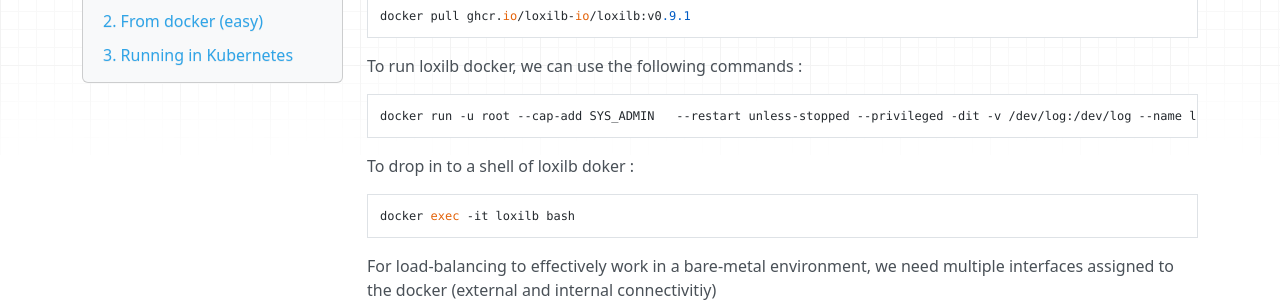
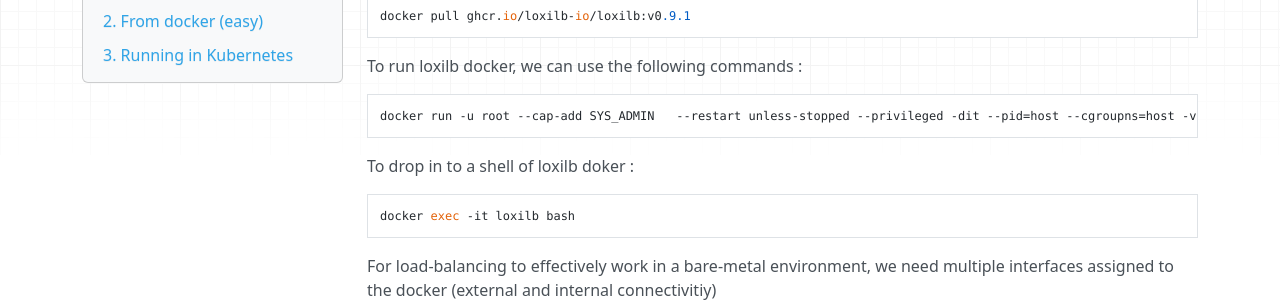
Before and after one commit to loxilb-io/loxilbdocs, an MkDocs documentation site: the page built from docs/run.md, in a window 1280 px wide and 900 px high, scrolled down 954 px. Shown: the part 151-453 px from the top of the window. Built offline with MkDocs 1.6.1, drawn with Linux system fonts in a browser that asks for light colours; nearby versions of some CDN libraries.

Commit message:
Update run.md

````diff
--- a/docs/run.md
+++ b/docs/run.md
@@ -55,7 +55,7 @@
 To run loxilb docker, we can use the following commands :
 
 ```
-docker run -u root --cap-add SYS_ADMIN   --restart unless-stopped --privileged -dit -v /dev/log:/dev/log --name loxilb ghcr.io/loxilb-io/loxilb:latest
+docker run -u root --cap-add SYS_ADMIN   --restart unless-stopped --privileged -dit --pid=host --cgroupns=host -v /dev/log:/dev/log --name loxilb ghcr.io/loxilb-io/loxilb:latest
 ```
 
 To drop in to a shell of loxilb doker :
````
